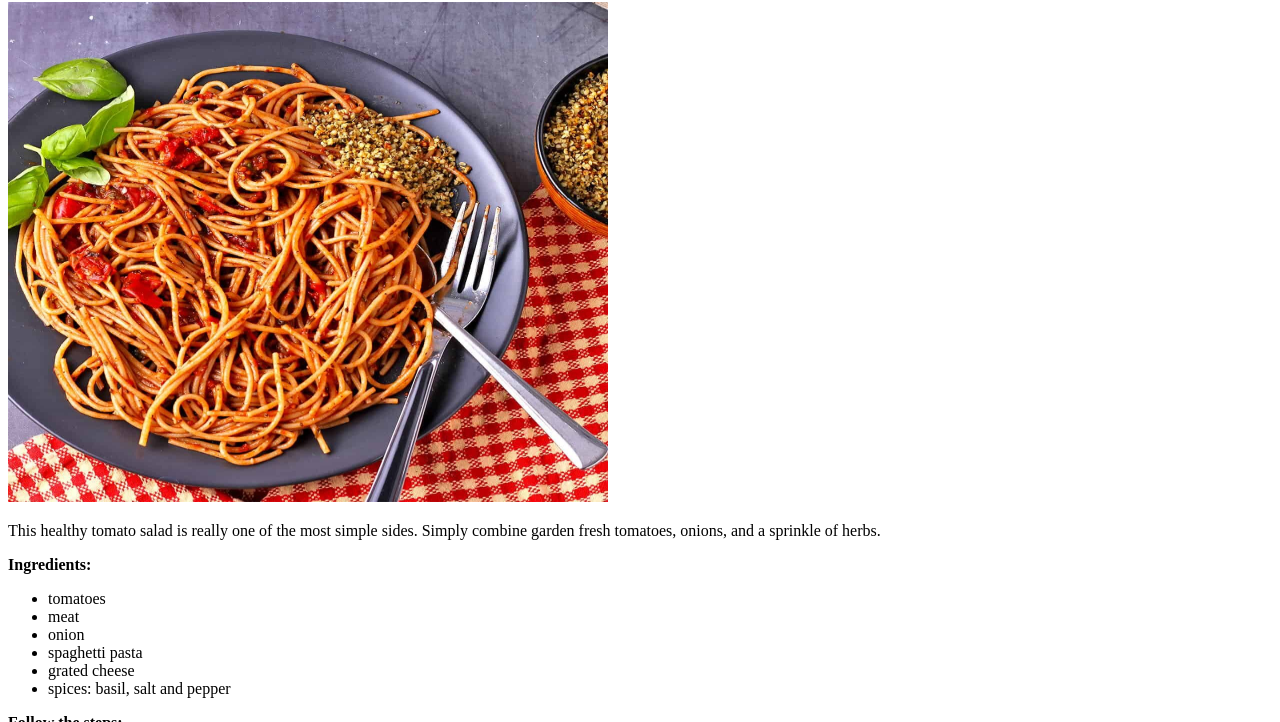
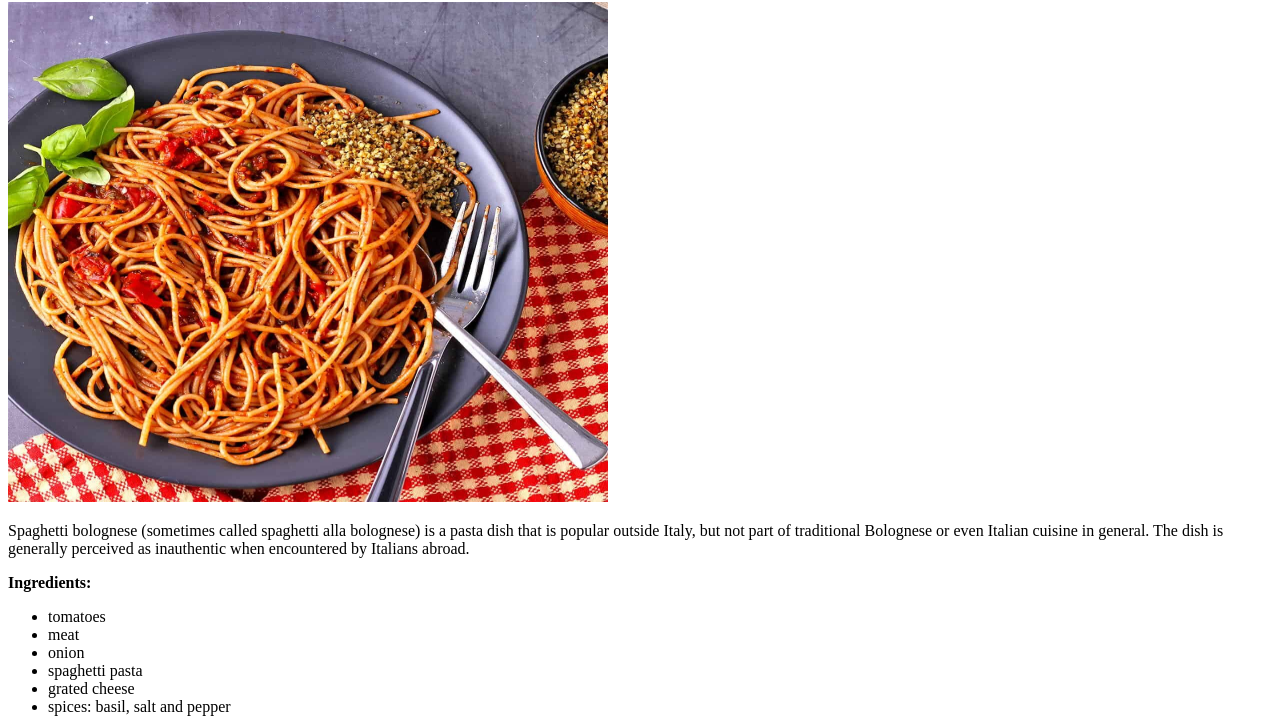
Before and after one commit to Nathaaliee/Odin-recipes, a plain HTML site: page recipes/Spaghettibolognese.html in a window 1280 px wide. Shown: the part 78-800 px from the top of the page. Drawn offline with Linux system fonts and the light colour scheme.

Commit message:
changed the description

```diff
--- a/recipes/Spaghettibolognese.html
+++ b/recipes/Spaghettibolognese.html
@@ -9,7 +9,7 @@
         <img src="../img/Spaghetti.jpg"
         width="600"
         height="500">
-        <p>This healthy tomato salad is really one of the most simple sides. Simply combine garden fresh tomatoes, onions, and a sprinkle of herbs.</p>
+        <p>Spaghetti bolognese (sometimes called spaghetti alla bolognese) is a pasta dish that is popular outside Italy, but not part of traditional Bolognese or even Italian cuisine in general. The dish is generally perceived as inauthentic when encountered by Italians abroad.</p>
         <p><strong>Ingredients:</strong></p>
         <ul>
             <li>tomatoes</li>
```
